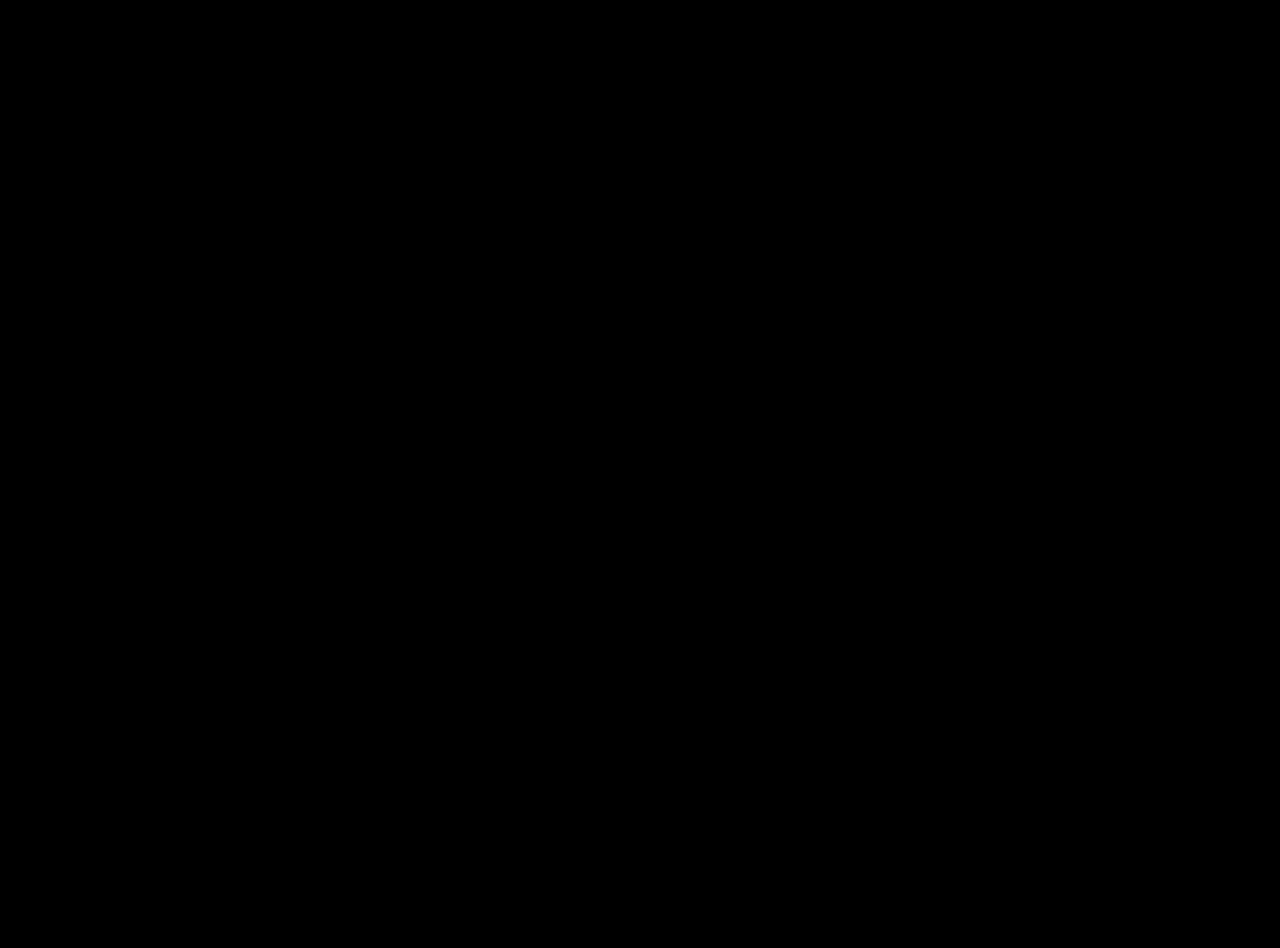
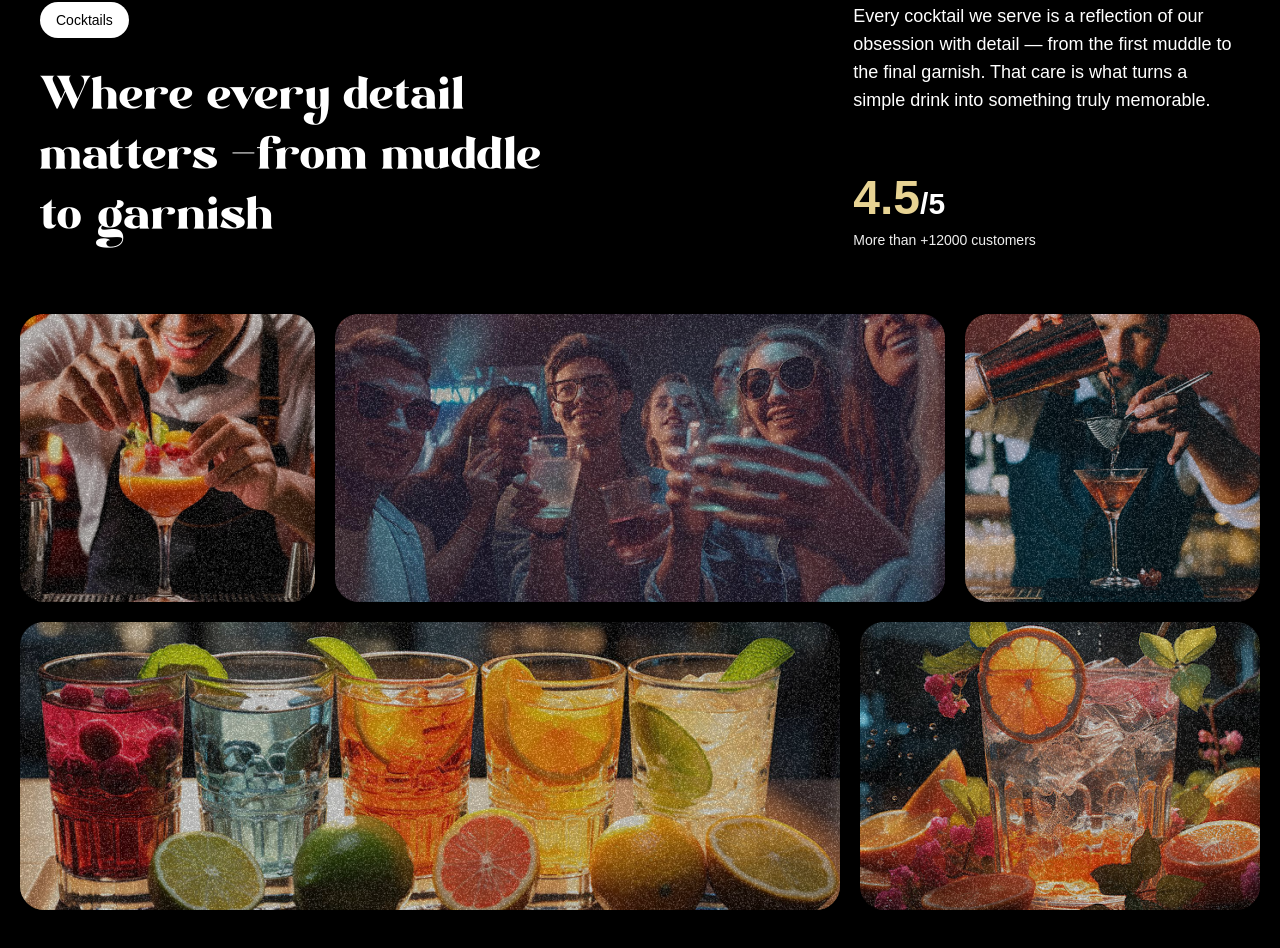
Before and after one commit to SHUBEECODES/mojito_cocktails, a React (Vite) app: page / in a window 1280 px wide. Shown: the part 1710-2658 px from the top of the page. Before the commit the page ends 1600 px from the top, so only its background shows below. Built offline with nearby package versions, Linux system fonts and the light colour scheme; a web font is replaced by a local one.

Commit message:
About section

```diff
--- a/src/App.jsx
+++ b/src/App.jsx
@@ -4,6 +4,7 @@
 import Navbar from './Component/Navbar'
 import Hero from './Component/Hero'
 import Cocktails from './Component/Cocktails'
+import About from './Component/About'
 
 
 
@@ -16,6 +17,7 @@
  <Navbar/>
  <Hero/>
 <Cocktails/>
+<About/>
   </main>
   )
 }
--- /dev/null
+++ b/src/Component/About.jsx
@@ -0,0 +1,79 @@
+import { useGSAP } from '@gsap/react'
+import React from 'react'
+import gsap from 'gsap'
+import { SplitText } from 'gsap/all'
+
+const About = () => {
+useGSAP(()=>{
+const titleSplit = SplitText.create('#about h2',{
+    type:'words'
+})
+
+const scrollTimeLine = gsap.timeline({
+    scrollTrigger:{
+        trigger:'#about',
+        start:'top center'
+    }
+})
+
+scrollTimeLine.from(titleSplit.words,{opacity:0,duration:1,yPercent:100,ease:'expo.out',stagger:0.02})
+.from('.top-grid div , .bottom-grid div',{opacity:0,duration:1,ease:'power1.inOut',stagger:0.04},'-0.05')
+},[])
+
+  return (
+    <div id='about'>
+        <div className='mb-16 md: px-0 px-5'>
+            <div className='content'>
+                <div className='md: col-span-8'>
+                    <p className='badge'>Cocktails</p>
+                    <h2>Where every detail matters <span className='text-white'>-</span>
+                    from muddle to garnish</h2>
+                </div>
+                <div className='sub-content'>
+                    <p>Every cocktail we serve is a reflection of our obsession with detail — from the first muddle to the final garnish. That care is what turns a simple drink into something truly memorable. </p>
+                    <div>
+                        <p className='md:text-3xl text-xl font-bold'>
+                            <span>4.5</span>/5
+                            </p>
+                            <p className='text-sm text-white-100'>
+                                More than +12000 customers
+
+                            </p>
+                    </div>
+
+                </div>
+            </div>
+        </div>
+        <div className='top-grid'>
+            <div className='md: col-span-3'>
+                <div className='noisy'/>
+                <img src='/images/abt1.png' alt='grid-img1'/>
+                </div>
+
+                <div className='md: col-span-6'>
+                <div className='noisy'/>
+                <img src='/images/abt2.png' alt='grid-img2'/>
+                </div>
+
+                <div className='md: col-span-3'>
+                <div className='noisy'/>
+                <img src='/images/abt5.png' alt='grid-img5'/>
+                </div>
+
+        </div>
+        <div className='bottom-grid'>
+            <div className='md: col-span-8'>
+                <div className='noisy'/>
+                <img src='/images/abt3.png' alt='grid-img3'/>
+                </div>
+                <div className='md: col-span-4'>
+                <div className='noisy'/>
+                <img src='/images/abt4.png' alt='grid-img4'/>
+                </div>
+
+        </div>
+    </div>
+  )
+}
+
+export default About
```
